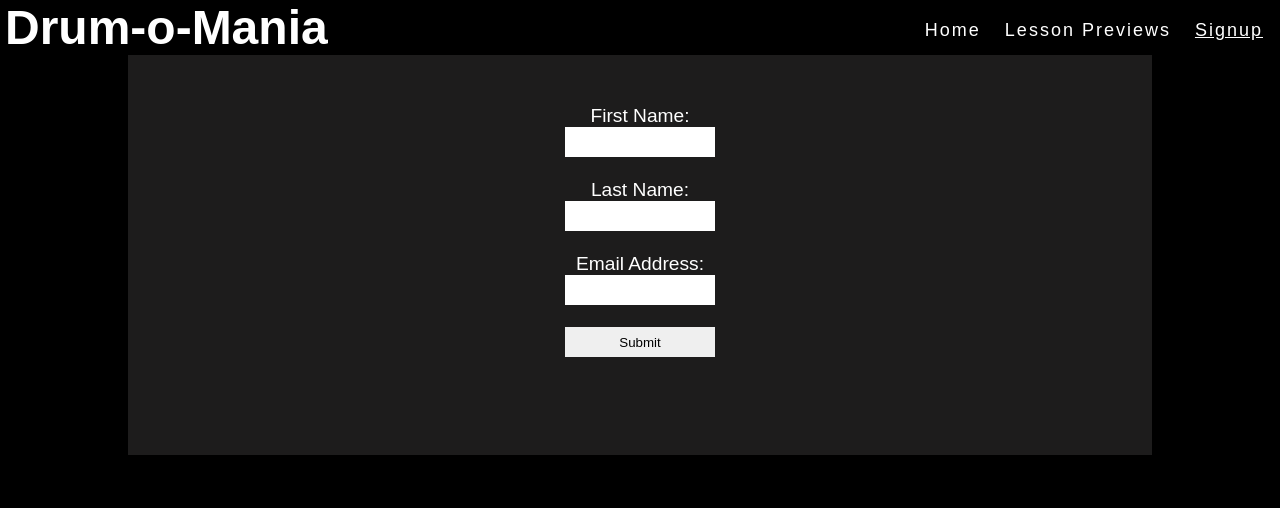
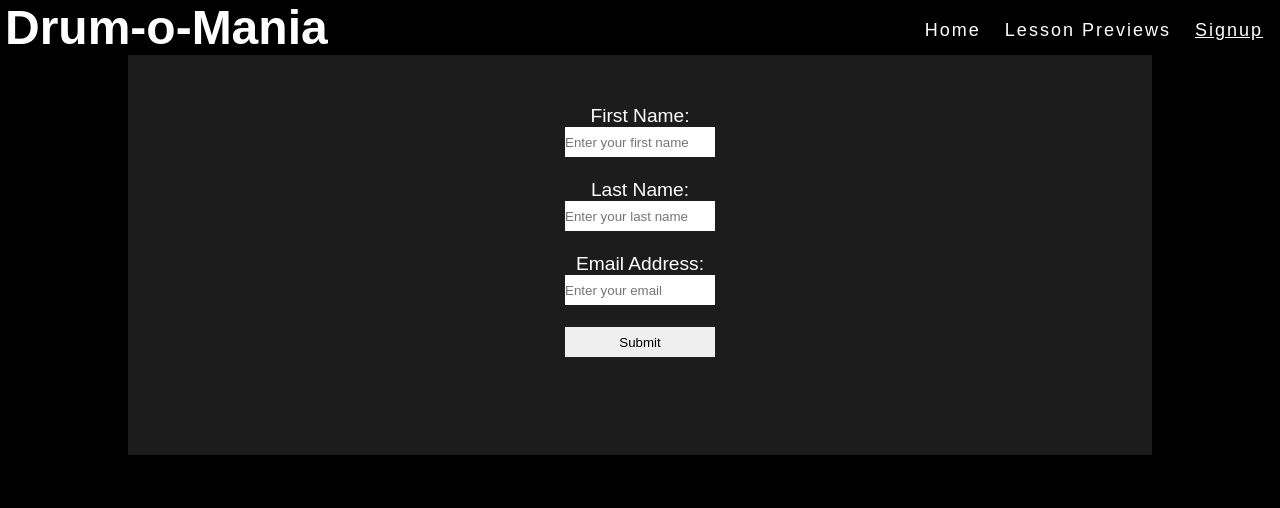
Before and after one commit to Code-Institute-Submissions/Drum-o-Mania, a plain HTML site: page signup.html in a window 1280 px wide. Drawn offline with Linux system fonts and the light colour scheme.

Commit message:
Add form placeholder text

```diff
--- a/assets/css/style.css
+++ b/assets/css/style.css
@@ -9,6 +9,7 @@ body {
 h2 {
     font-family: Arial;
     color:white;
+    padding-top: 30px;
 }
 #logo {
     font-family: Arial;
@@ -70,7 +71,7 @@ li a:hover {
 }
 .wrapper1 {
     width: 80%;
-    height: 1100px;
+    height: 1200px;
     background-color: #1d1c1c;
     overflow:hidden;
     margin: 0 auto;
--- a/signup.html
+++ b/signup.html
@@ -28,11 +28,11 @@
             <div class="content2">
                 <form>
                     <label for="fname">First Name:</label><br>
-                    <input id="fname" type="text" name="first_name"><br><br>
+                    <input id="fname" type="text" name="first_name" placeholder="Enter your first name"><br><br>
                     <label for="lname">Last Name:</label><br>
-                    <input id="lname" type="text" name="last_name"><br><br>
+                    <input id="lname" type="text" name="last_name" placeholder="Enter your last name"><br><br>
                     <label for="email">Email Address:</label><br>
-                    <input id="email" type="email" name="email"><br><br>
+                    <input id="email" type="email" name="email" placeholder="Enter your email"><br><br>
                     <input id="submit" type="submit" value="Submit">
                 </form>
             </div>
```
